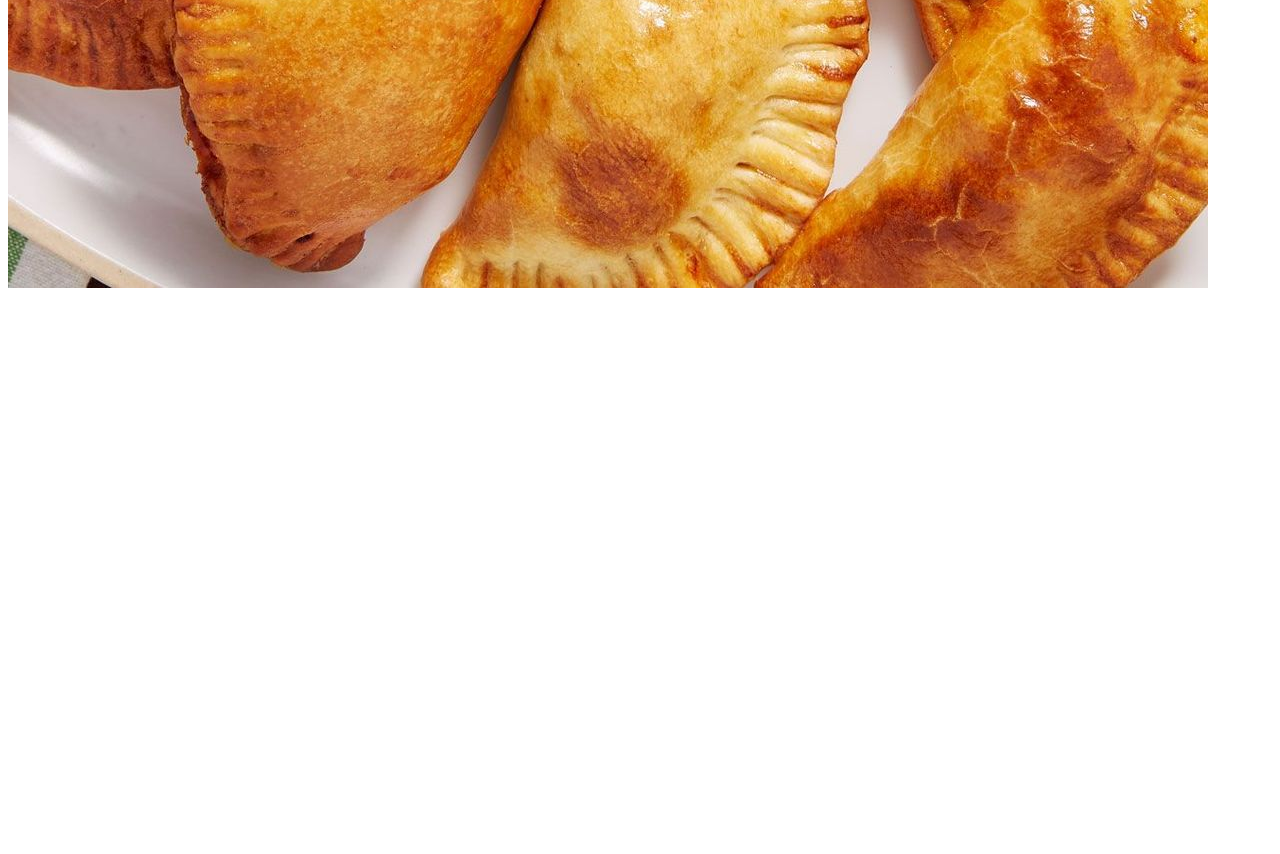
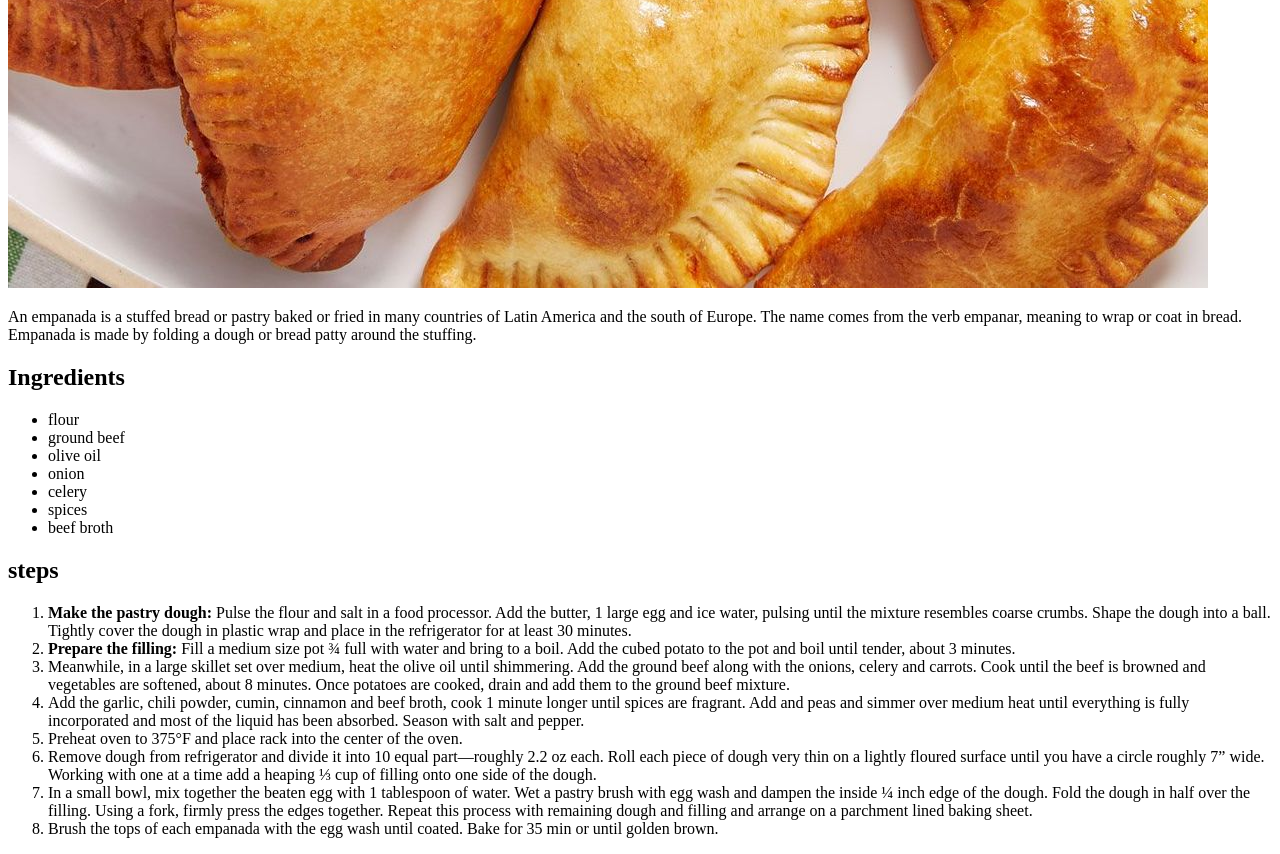
Before and after one commit to Chandolar/odin-recipes, a plain HTML site: page recipes/empanadas.html in a window 1280 px wide. Shown: the part 990-1844 px from the top of the page. Before the commit the page ends 1290 px from the top, so only its background shows below. Drawn offline with Linux system fonts and the light colour scheme.

Commit message:
add empanadas.html

```diff
--- a/recipes/empanadas.html
+++ b/recipes/empanadas.html
@@ -8,6 +8,41 @@
 
         <img src="../images/empanadas.jpg">
 
+        <p>An empanada is a stuffed bread or pastry baked or fried in many
+            countries of Latin America and the south of Europe. The name comes
+            from the verb empanar, meaning to wrap or coat in bread. Empanada
+            is made by folding a dough or bread patty around the stuffing.</p>
+
+        <h2>Ingredients</h2>
+        <ul>
+            <li>flour</li>
+            <li>ground beef</li>
+            <li>olive oil</li>
+            <li>onion</li>
+            <li>celery</li>
+            <li>spices</li>
+            <li>beef broth</li>
+
+        </ul>
+
+        <h2>steps</h2>
+        <ol>
+            <li><strong>Make the pastry dough:</strong> Pulse the flour and salt in a food processor. Add the butter, 1 large egg and ice water, pulsing until the mixture resembles coarse crumbs. Shape the dough into a ball. Tightly cover the dough in plastic wrap and place in the refrigerator for at least 30 minutes.</li>
+            <li><strong>Prepare the filling:</strong> Fill a medium size pot ¾ full with water and bring to a boil. Add the cubed potato to the pot and boil until tender, about 3 minutes.
+            </li>
+            <li>Meanwhile, in a large skillet set over medium, heat the olive oil until shimmering. Add the ground beef along with the onions, celery and carrots. Cook until the beef is browned and vegetables are softened, about 8 minutes. Once potatoes are cooked, drain and add them to the ground beef mixture.
+            </li>
+            <li>Add the garlic, chili powder, cumin, cinnamon and beef broth, cook 1 minute longer until spices are fragrant. Add and peas and simmer over medium heat until everything is fully incorporated and most of the liquid has been absorbed. Season with salt and pepper.
+            </li>
+            <li>Preheat oven to 375°F and place rack into the center of the oven.
+            </li>
+            <li>Remove dough from refrigerator and divide it into 10 equal part—roughly 2.2 oz each. Roll each piece of dough very thin on a lightly floured surface until you have a circle roughly 7” wide. Working with one at a time add a heaping ⅓ cup of filling onto one side of the dough.
+            </li>
+            <li>In a small bowl, mix together the beaten egg with 1 tablespoon of water. Wet a pastry brush with egg wash and dampen the inside ¼ inch edge of the dough. Fold the dough in half over the filling. Using a fork, firmly press the edges together. Repeat this process with remaining dough and filling and arrange on a parchment lined baking sheet.
+            </li>
+            <li>Brush the tops of each empanada with the egg wash until coated. Bake for 35 min or until golden brown.
+            </li>
+        </ol>
     </body>
     </head>
 
```
